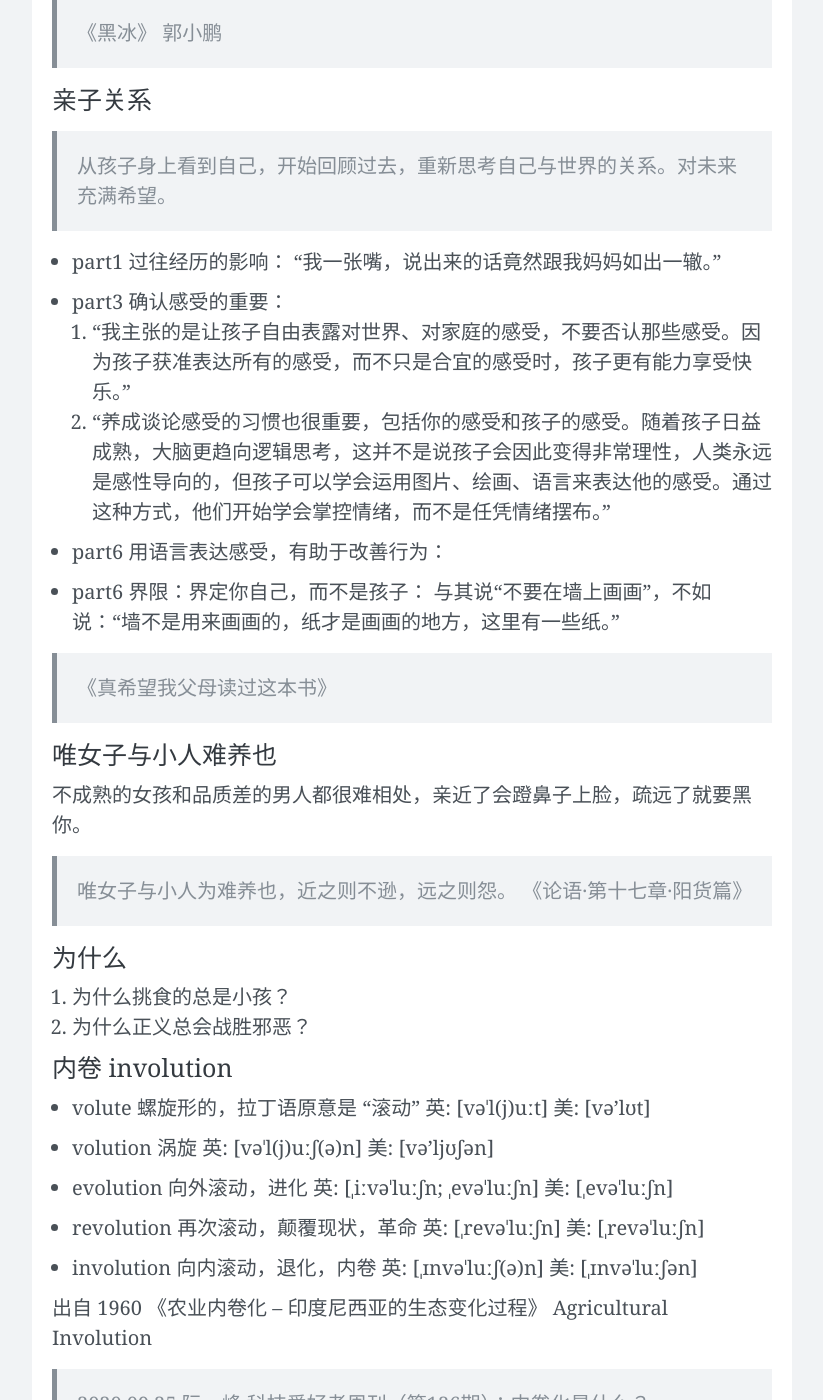
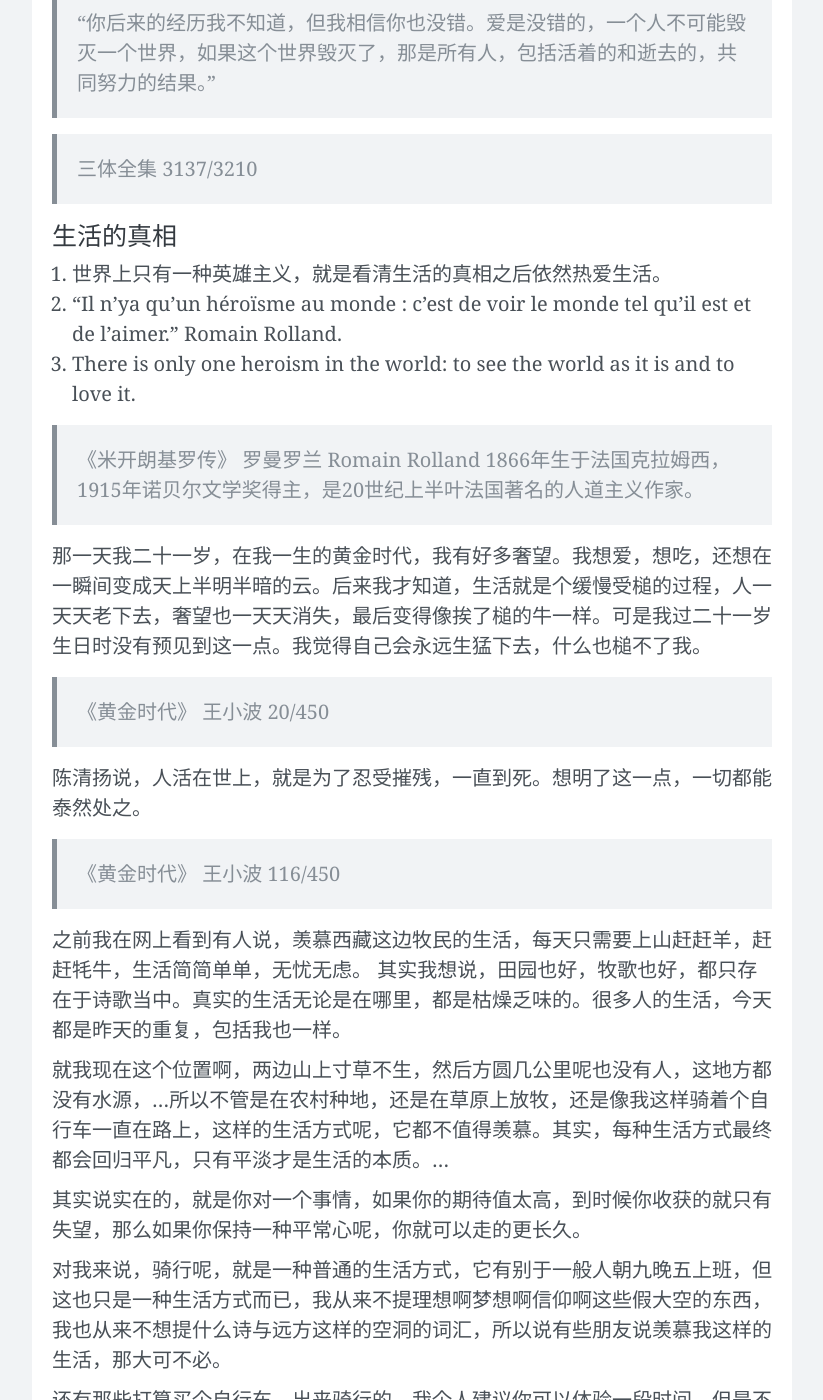
Before and after one commit to wangtiga/wangtiga.github.io, a Jekyll site: the page built from _previews/todo.md, in a window 1280 px wide and 1400 px high, scrolled down 809 px. Shown: the whole window, without its empty margins (228-1051 px from the left). Built offline with Jekyll 4.4.1, drawn with Linux system fonts in a browser that asks for light colours; nearby versions of some CDN libraries; comment, search, counter and statistics services are not loaded; some of the changed text lies outside the part shown.

Commit message:
three body and only one heroism in the world

```diff
--- a/_previews/todo.md
+++ b/_previews/todo.md
@@ -11,6 +11,51 @@ tags:   todo
 
 
 ## mind
+
+
+
+### 圣母错了吗
+
+把程心选为执剑人的群众和如今在网络上批评圣母婊的群众是哪些人？
+
+> “我当然知道你不怕，我只是想跟你说说话。我知道你作为执剑人的经历，只是想说，你没有错。人类世界选择了你，就是选择了用爱来对待生命和一切，尽管要付出巨大的代价。你实现了那个世界的愿望，实现了那里的价值观，你实现了他们的选择，你真的没有错。”
+>
+> “谢谢。”程心轻轻地说。
+>
+> “你后来的经历我不知道，但我相信你也没错。爱是没错的，一个人不可能毁灭一个世界，如果这个世界毁灭了，那是所有人，包括活着的和逝去的，共同努力的结果。”
+
+> 三体全集 3137/3210
+
+
+### 生活的真相
+
+1. 世界上只有一种英雄主义，就是看清生活的真相之后依然热爱生活。
+2. "Il n'ya qu'un héroïsme au monde : c'est de voir le monde tel qu'il est et de l'aimer." Romain Rolland.
+3. There is only one heroism in the world: to see the world as it is and to love it.
+
+> 《米开朗基罗传》 罗曼罗兰 Romain Rolland 1866年生于法国克拉姆西，1915年诺贝尔文学奖得主，是20世纪上半叶法国著名的人道主义作家。
+
+那一天我二十一岁，在我一生的黄金时代，我有好多奢望。我想爱，想吃，还想在一瞬间变成天上半明半暗的云。后来我才知道，生活就是个缓慢受槌的过程，人一天天老下去，奢望也一天天消失，最后变得像挨了槌的牛一样。可是我过二十一岁生日时没有预见到这一点。我觉得自己会永远生猛下去，什么也槌不了我。
+
+> 《黄金时代》  王小波 20/450
+
+陈清扬说，人活在世上，就是为了忍受摧残，一直到死。想明了这一点，一切都能泰然处之。
+
+> 《黄金时代》 王小波 116/450
+
+ 之前我在网上看到有人说，羡慕西藏这边牧民的生活，每天只需要上山赶赶羊，赶赶牦牛，生活简简单单，无忧无虑。
+ 其实我想说，田园也好，牧歌也好，都只存在于诗歌当中。真实的生活无论是在哪里，都是枯燥乏味的。很多人的生活，今天都是昨天的重复，包括我也一样。
+
+ 就我现在这个位置啊，两边山上寸草不生，然后方圆几公里呢也没有人，这地方都没有水源，...所以不管是在农村种地，还是在草原上放牧，还是像我这样骑着个自行车一直在路上，这样的生活方式呢，它都不值得羡慕。其实，每种生活方式最终都会回归平凡，只有平淡才是生活的本质。...
+
+ 其实说实在的，就是你对一个事情，如果你的期待值太高，到时候你收获的就只有失望，那么如果你保持一种平常心呢，你就可以走的更长久。
+
+ 对我来说，骑行呢，就是一种普通的生活方式，它有别于一般人朝九晚五上班，但这也只是一种生活方式而已，我从来不提理想啊梦想啊信仰啊这些假大空的东西，我也从来不想提什么诗与远方这样的空洞的词汇，所以说有些朋友说羡慕我这样的生活，那大可不必。
+
+ 还有那些打算买个自行车，出来骑行的，我个人建议你可以体验一段时间，但是不要抱太高的期望，不要把骑行想成是一件多美好的事，这根本不是的。
+
+> [骑行流浪西藏半年，今天出发前往新疆，夜晚在荒野中的废弃羊圈里扎营-徐云流浪中国](https://b23.tv/opFuO9S)  05:30
+
 
 ### 权利
 
```
